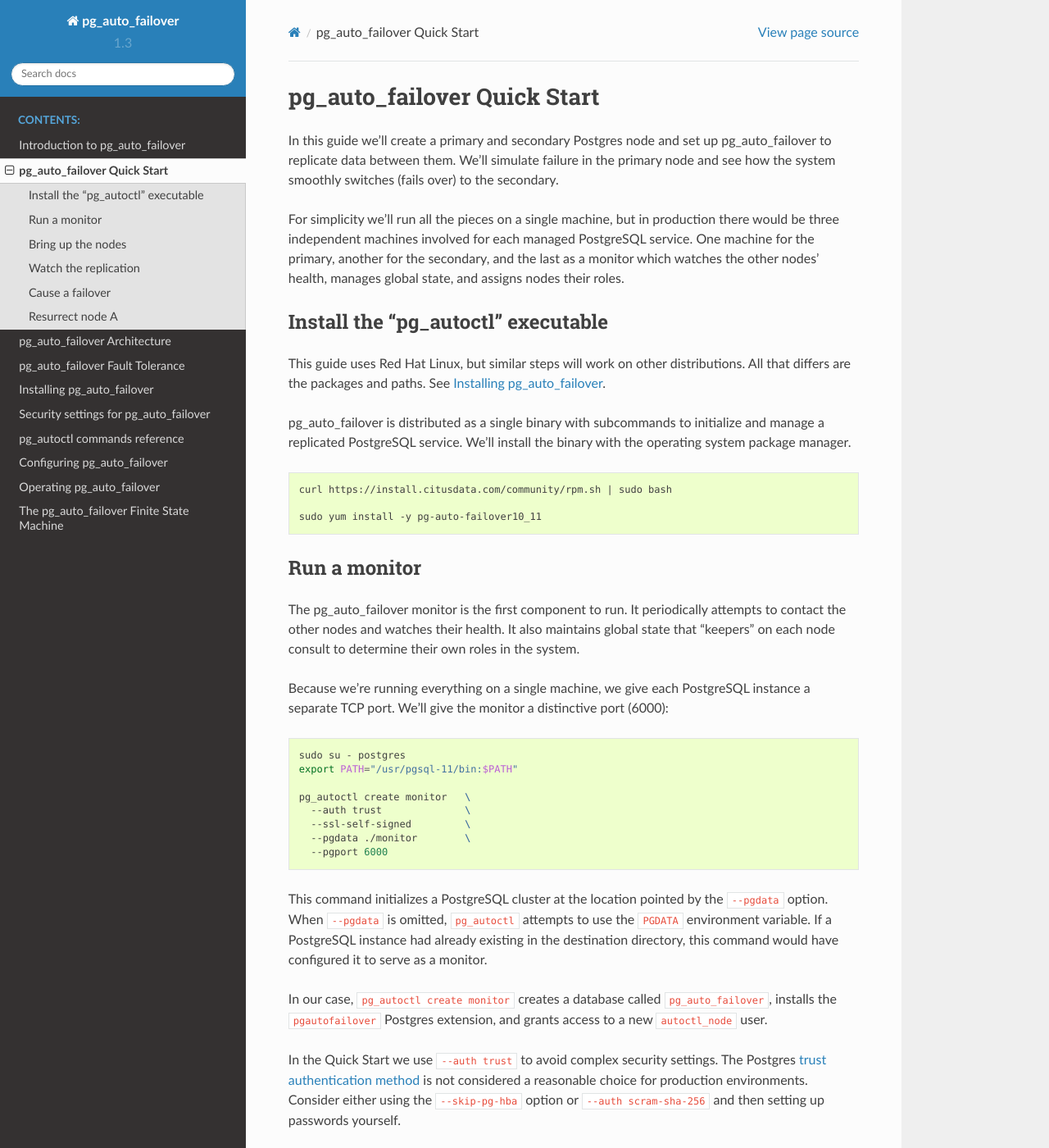
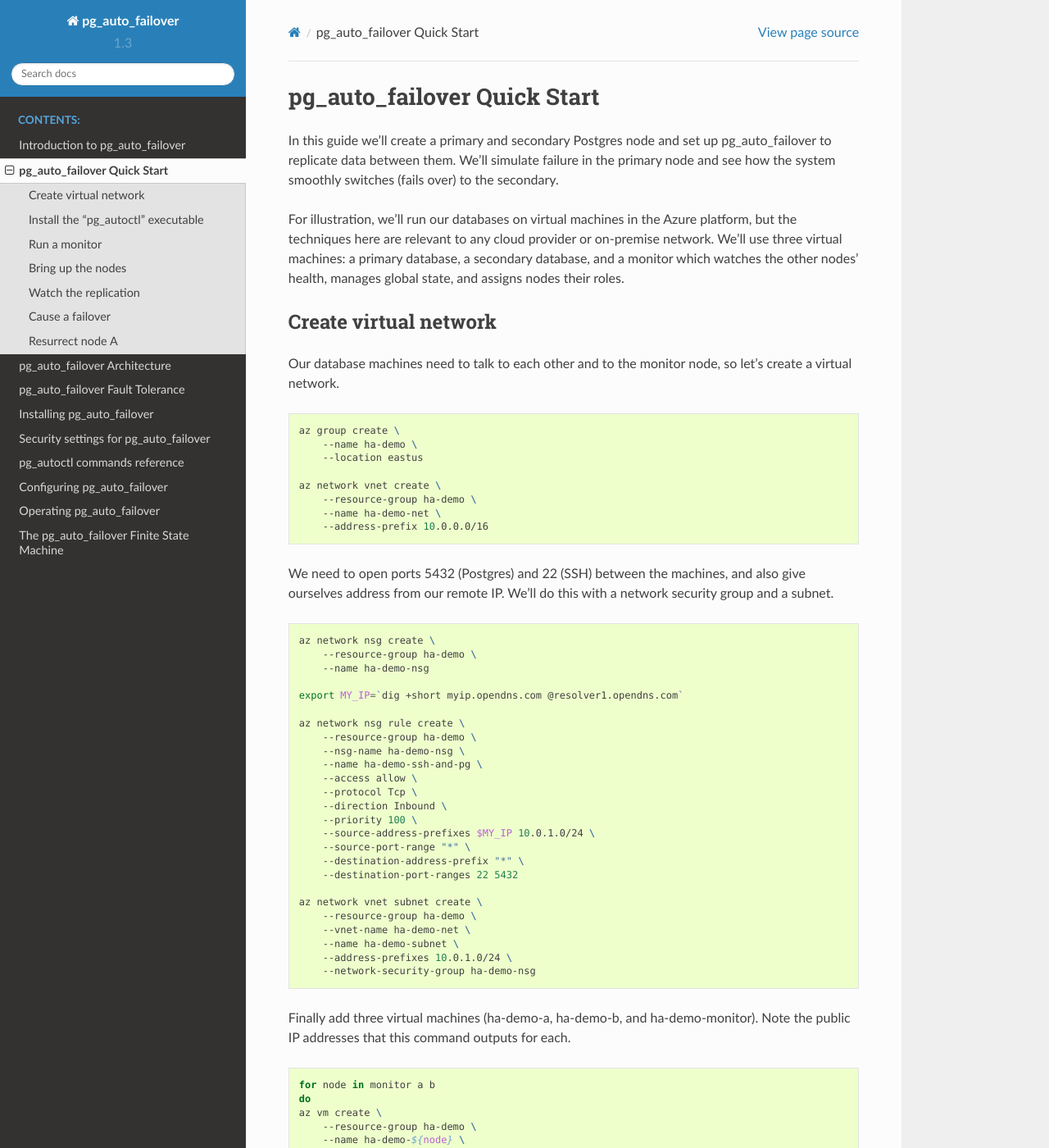
Before and after one commit to hapostgres/pg_auto_failover, a Sphinx documentation site: the page built from docs/quickstart.rst, in a window 1280 px wide and 1400 px high. Shown: the whole window at 82% size. Built offline with Sphinx 7.4.7 and the Read the Docs theme 2.0.0, drawn with Linux system fonts in a browser that asks for light colours; some of the changed text lies outside the part shown.

Commit message:
WIP: port the quickstart to azure

```diff
--- a/docs/quickstart.rst
+++ b/docs/quickstart.rst
@@ -8,53 +8,140 @@
 the primary node and see how the system smoothly switches (fails over)
 to the secondary.
 
-For simplicity we’ll run all the pieces on a single machine, but in
-production there would be three independent machines involved for each
-managed PostgreSQL service. One machine for the primary, another for
-the secondary, and the last as a monitor which watches the other nodes’
-health, manages global state, and assigns nodes their roles.
+For illustration, we'll run our databases on virtual machines in the Azure
+platform, but the techniques here are relevant to any cloud provider or
+on-premise network. We'll use three virtual machines: a primary database, a
+secondary database, and a monitor which watches the other nodes’ health,
+manages global state, and assigns nodes their roles.
+
+.. _quickstart_network:
+
+Create virtual network
+----------------------
+
+Our database machines need to talk to each other and to the monitor node, so
+let's create a virtual network.
+
+.. code-block:: bash
+
+   az group create \
+       --name ha-demo \
+       --location eastus
+
+   az network vnet create \
+       --resource-group ha-demo \
+       --name ha-demo-net \
+       --address-prefix 10.0.0.0/16
+
+We need to open ports 5432 (Postgres) and 22 (SSH) between the machines, and
+also give ourselves address from our remote IP. We'll do this with a network
+security group and a subnet.
+
+.. code-block:: bash
+
+   az network nsg create \
+       --resource-group ha-demo \
+       --name ha-demo-nsg
+
+   export MY_IP=`dig +short myip.opendns.com @resolver1.opendns.com`
+
+   az network nsg rule create \
+       --resource-group ha-demo \
+       --nsg-name ha-demo-nsg \
+       --name ha-demo-ssh-and-pg \
+       --access allow \
+       --protocol Tcp \
+       --direction Inbound \
+       --priority 100 \
+       --source-address-prefixes $MY_IP 10.0.1.0/24 \
+       --source-port-range "*" \
+       --destination-address-prefix "*" \
+       --destination-port-ranges 22 5432
+
+   az network vnet subnet create \
+       --resource-group ha-demo \
+       --vnet-name ha-demo-net \
+       --name ha-demo-subnet \
+       --address-prefixes 10.0.1.0/24 \
+       --network-security-group ha-demo-nsg
+
+Finally add three virtual machines (ha-demo-a, ha-demo-b, and
+ha-demo-monitor). Note the public IP addresses that this command outputs for
+each.
+
+.. code-block:: bash
+
+   for node in monitor a b
+   do
+   az vm create \
+       --resource-group ha-demo \
+       --name ha-demo-${node} \
+       --vnet-name ha-demo-net \
+       --subnet ha-demo-subnet \
+       --nsg ha-demo-nsg \
+       --public-ip-address ha-demo-${node}-ip \
+       --image UbuntuLTS \
+       --admin-username ha-admin \
+       --generate-ssh-keys
+   done
 
 .. _quickstart_install:
 
 Install the "pg_autoctl" executable
 -----------------------------------
 
-This guide uses Red Hat Linux, but similar steps will work on other distributions. All that differs are the packages and paths. See :ref:`install`.
+This guide uses Ubuntu Linux, but similar steps will work on other
+distributions. All that differs are the packages and paths. See :ref:`install`.
 
 pg_auto_failover is distributed as a single binary with subcommands to
 initialize and manage a replicated PostgreSQL service. We’ll install the
 binary with the operating system package manager.
 
+Connect to each virtual machine and install pg_autoctl:
+
 .. code-block:: bash
 
-  curl https://install.citusdata.com/community/rpm.sh | sudo bash
+  ##############################
+  # Run this on all three nodes:
 
-  sudo yum install -y pg-auto-failover10_11
+  # The az vm create command also creates ~/.ssh/id_rsa if
+  # that key doesn't already exist, so we'll SSH with that
+  #
+  # Note: substitute the actual IP for "public-ip"
+
+  ssh -i ~/.ssh/id_rsa ha-admin@public-ip
+
+  # install pg_autoctl
+  curl https://install.citusdata.com/community/deb.sh | sudo bash
+  sudo apt-get install -y postgresql-11-auto-failover
+
+  # Disable default postgres server instance; we'll manage it
+  # with pg_autoctl instead
+  sudo systemctl disable postgresql
+  sudo systemctl stop postgresql
 
 .. _quickstart_run_monitor:
 
 Run a monitor
 -------------
 
-The pg_auto_failover monitor is the first component to run. It periodically attempts
-to contact the other nodes and watches their health. It also maintains
-global state that “keepers” on each node consult to determine their own
-roles in the system.
-
-Because we’re running everything on a single machine, we give each
-PostgreSQL instance a separate TCP port. We’ll give the monitor a
-distinctive port (6000):
+The pg_auto_failover monitor is the first component to run. It periodically
+attempts to contact the other nodes and watches their health. It also
+maintains global state that “keepers” on each node consult to determine their
+own roles in the system.
 
 .. code-block:: bash
 
+   # on the monitor virtual machine
+
+
    sudo su - postgres
-   export PATH="/usr/pgsql-11/bin:$PATH"
+   export PATH="/usr/lib/postgresql/11/bin/:$PATH"
 
    pg_autoctl create monitor   \
      --auth trust              \
      --ssl-self-signed         \
-     --pgdata ./monitor        \
-     --pgport 6000
+     --pgdata ./monitor
 
 This command initializes a PostgreSQL cluster at the location pointed
 by the ``--pgdata`` option. When ``--pgdata`` is omitted, ``pg_autoctl``
@@ -62,9 +149,8 @@
 instance had already existing in the destination directory, this command
 would have configured it to serve as a monitor.
 
-In our case, ``pg_autoctl create monitor`` creates a database called
-``pg_auto_failover``, installs the ``pgautofailover`` Postgres extension,
-and grants access to a new ``autoctl_node`` user.
+``pg_auto_failover``, installs the ``pgautofailover`` Postgres extension, and
+grants access to a new ``autoctl_node`` user.
 
 In the Quick Start we use ``--auth trust`` to avoid complex security settings.
 The Postgres `trust authentication method`__ is not considered a reasonable
@@ -77,66 +163,64 @@
 ------------------
 
 We’ll create the primary database using the ``pg_autoctl create`` subcommand.
-However in order to simulate what happens if a node runs out of disk space,
-we’ll store the primary node’s data files in a small temporary filesystem.
 
 .. code-block:: bash
 
-   # create intentionally small disk for node A
-   sudo mkdir /mnt/node_a
-   sudo mount -t tmpfs -o size=400m tmpfs /mnt/node_a
-   sudo mkdir /mnt/node_a/data
-   sudo chown postgres -R /mnt/node_a
+   # on the node A virtual machine
 
-   # initialize on that disk
-   pg_autoctl create postgres         \
-     --auth trust                     \
-     --ssl-self-signed                \
-     --pgdata /mnt/node_a/data        \
-     --pgport 6010                    \
-     --pgctl /usr/pgsql-11/bin/pg_ctl \
-     --monitor postgres://autoctl_node@127.0.0.1:6000/pg_auto_failover?sslmode=require
+   sudo su - postgres
+   export PATH="/usr/lib/postgresql/11/bin/:$PATH"
 
-It creates the database in "/mnt/node_a/data" using the port and node
-specified. Notice the user and database name in the monitor connection
-string -- these are what monitor init created. We also give it the path
-to pg_ctl so that the keeper will use the correct version of pg_ctl in
-future even if other versions of postgres are installed on the system.
+   pg_autoctl create postgres     \
+     --auth trust \
+     --ssl-self-signed \
+     --pgdata ha \
+     --pgctl `which pg_ctl` \
+     --nodename `hostname -I` \
+     --monitor 'postgres://autoctl_node@10.0.1.4/pg_auto_failover?sslmode=require'
 
-In the example above, the keeper creates a primary database. It chooses
-to set up node A as primary because the monitor reports there are no
-other nodes in the system yet. This is one example of how the keeper is
-state-based: it makes observations and then adjusts its state, in this
-case from "init" to "single."
+Notice the user and database name in the monitor connection string -- these
+are what monitor init created. We also give it the path to pg_ctl so that the
+keeper will use the correct version of pg_ctl in future even if other versions
+of postgres are installed on the system.
 
-At this point the monitor and primary nodes are created and
-running. Next we need to run the keeper. It’s an independent process so
-that it can continue operating even if the Postgres primary goes down:
+In the example above, the keeper creates a primary database. It chooses to set
+up node A as primary because the monitor reports there are no other nodes in
+the system yet. This is one example of how the keeper is state-based: it makes
+observations and then adjusts its state, in this case from "init" to "single."
+
+At this point the monitor and primary nodes are created and running. Next we
+need to run the keeper. It’s an independent process so that it can continue
+operating even if the Postgres primary goes down:
 
 .. code-block:: bash
 
-  pg_autoctl run --pgdata /mnt/node_a/data
+   # run this on the node A virtual machine as well
 
-This will remain running in the terminal, outputting logs. We can open
-another terminal and start a secondary database similarly to how we
-created the primary:
+   pg_autoctl run --pgdata ha
+
+This will remain running in the terminal, outputting logs. Next connect to
+node B and do the same process.
 
 .. code-block:: bash
 
-   pg_autoctl create postgres         \
-     --auth trust                     \
-     --ssl-self-signed                \
-     --pgdata ./node_b                \
-     --pgport 6011                    \
-     --pgctl /usr/pgsql-11/bin/pg_ctl \
-     --monitor postgres://autoctl_node@127.0.0.1:6000/pg_auto_failover?sslmode=require
+   # on the node B virtual machine
 
-   pg_autoctl run --pgdata ./node_b
+   sudo su - postgres
+   export PATH="/usr/lib/postgresql/11/bin/:$PATH"
 
-All that differs here is we’re running it on another port and pointing
-at another data directory. It discovers from the monitor that a primary
-exists, and then switches its own state to be a hot standby and begins
-streaming WAL contents from the primary.
+   pg_autoctl create postgres     \
+     --auth trust \
+     --ssl-self-signed \
+     --pgdata ha \
+     --pgctl `which pg_ctl` \
+     --nodename `hostname -I` \
+     --monitor 'postgres://autoctl_node@10.0.1.4/pg_auto_failover?sslmode=require'
+
+   pg_autoctl run --pgdata ha
+
+It discovers from the monitor that a primary exists, and then switches its own
+state to be a hot standby and begins streaming WAL contents from the primary.
 
 Watch the replication
 ---------------------
@@ -146,23 +230,30 @@
 
 .. code-block:: text
 
+   # on the monitor virtual machine
+
+   sudo su - postgres
+   export PATH="/usr/lib/postgresql/11/bin/:$PATH"
+
    pg_autoctl show state --pgdata ./monitor
-        Name |   Port | Group |  Node |     Current State |    Assigned State
-   ----------+--------+-------+-------+-------------------+------------------
-   127.0.0.1 |   6010 |     0 |     1 |           primary |           primary
-   127.0.0.1 |   6011 |     0 |     2 |         secondary |         secondary
+       Name |   Port | Group |  Node |     Current State |    Assigned State
+   ---------+--------+-------+-------+-------------------+------------------
+   10.0.1.5 |   5432 |     0 |     1 |           primary |           primary
+   10.0.1.6 |   5432 |     0 |     2 |         secondary |         secondary
 
 This looks good. We can add data to the primary, and watch it get
 reflected in the secondary.
 
 .. code-block:: bash
 
+   # on your local machine
+
    # add data to primary
-   psql -p 6010 \
+   psql TODO -p 6010 \
      -c 'create table foo as select generate_series(1,1000000) bar;'
 
    # query secondary
-   psql -p 6011 -c 'select count(*) from foo;'
+   psql TODO -p 6011 -c 'select count(*) from foo;'
      count
    ---------
     1000000
@@ -170,8 +261,8 @@
 Cause a failover
 ----------------
 
-This plot is too boring, time to introduce a problem. We’ll run the
-primary out of disk space and watch the secondary get promoted.
+This plot is too boring, time to introduce a problem. We’ll turn off the
+primary and watch the secondary get promoted.
 
 In one terminal let’s keep an eye on events:
 
@@ -179,26 +270,21 @@
 
    watch pg_autoctl show events --pgdata ./monitor
 
-In another terminal we’ll consume node A’s disk space and try to restart
-the database. It will refuse to start up.
+In another terminal we’ll turn off the virtual server.
 
 .. code-block:: bash
 
-   # postgres went to sleep one night and didn’t wake up…
-   pg_ctl -D /mnt/node_a/data stop &&
-     dd if=/dev/zero of=/mnt/node_a/bigfile bs=300MB count=1
+   az vm stop \
+     --resource-group ha-demo \
+     --name ha-demo-a
 
-   # it will refuse to start back up with no free disk space
-   df /mnt/node_a
-   Filesystem     1K-blocks   Used Available Use% Mounted on
-   tmpfs             409600 409600         0 100% /mnt/node_a
-
-After a number of failed attempts to restart node A, its keeper signals
-that the node is unhealthy and the node is put into the "demoted" state.
-The monitor promotes node B to be the new primary.
+After a number of failed attempts to talk to node A, the monitor determines
+the node is unhealthy and puts it into the "demoted" state.  The monitor
+promotes node B to be the new primary.
 
 .. code-block:: bash
 
+   TODO
    pg_autoctl show state --pgdata ./monitor
         Name |   Port | Group |  Node |     Current State |    Assigned State
    ----------+--------+-------+-------+-------------------+------------------
```
